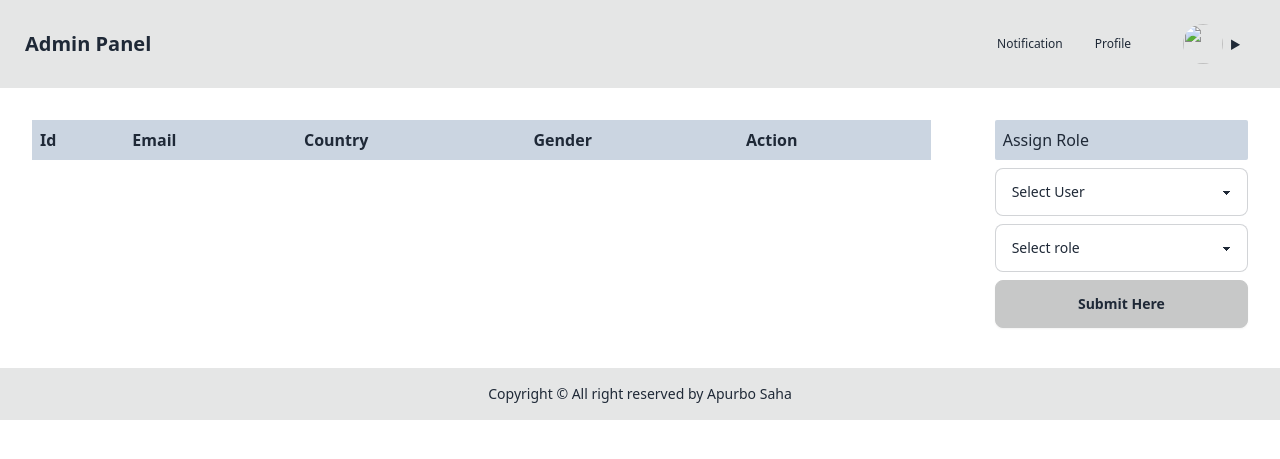
After one commit to saha-apurbo-01/validation-authentication, a PHP site: page /users_list.php in a window 1280 px wide. The commit adds this page. Shown: the top 459 px of the page. Run offline with PHP 8.4, Linux system fonts and the light colour scheme; the visitor is signed in with stand-in values (Sample User, id 1); data that the repository does not hold is empty; some libraries are stand-ins or nearby versions.

Commit message:
brand new commit

```diff
--- a/dashboard.php
+++ b/dashboard.php
@@ -19,6 +19,10 @@
             <h1 class="bg-slate-300 font-blod text-xl p-2 rounded">Welcome to admin panel</h1>
         </div>
     </div>
+
+    <div class="h-10 w-16 mx-8 rounded-lg bg-green-400">
+        <a href="users_list.php" class="flex justify-center items-center p-2 link link-hover">Users</a>
+    </div>
     <?php require 'footer.php' ?>
 
 </body>
--- a/header.php
+++ b/header.php
@@ -26,12 +26,12 @@ $after_assoc_logged = mysqli_fetch_assoc($select_logged_user_res);
     <!-- navbar part -->
     <div class="navbar bg-base-300">
         <div class="flex-1">
-            <a class="btn btn-ghost text-xl">DashBoard</a>
+            <a class="btn btn-ghost text-xl">Admin Panel</a>
         </div>
         <div class="flex-none">
             <ul class="menu menu-horizontal px-1">
-                <li><a>Notification</a></li>
-                <li><a href="profile.php">Profile</a></li>
+                <li><a class="label-text-alt link link-hover">Notification</a></li>
+                <li><a class="label-text-alt link link-hover" href="profile.php">Profile</a></li>
 
 
             </ul>
--- /dev/null
+++ b/users_list.php
@@ -0,0 +1,71 @@
+<!DOCTYPE html>
+<html lang="en">
+
+<head>
+    <meta charset="UTF-8">
+    <meta name="viewport" content="width=device-width, initial-scale=1.0">
+    <link href="https://cdn.jsdelivr.net/npm/daisyui@4.12.10/dist/full.min.css" rel="stylesheet" type="text/css" />
+    <script src="https://cdn.tailwindcss.com"></script>
+    <link rel="stylesheet" href="https://cdnjs.cloudflare.com/ajax/libs/font-awesome/6.6.0/css/all.min.css" integrity="sha512-Kc323vGBEqzTmouAECnVceyQqyqdsSiqLQISBL29aUW4U/M7pSPA/gEUZQqv1cwx4OnYxTxve5UMg5GT6L4JJg==" crossorigin="anonymous" referrerpolicy="no-referrer" />
+    <title>Document</title>
+</head>
+
+<body>
+    <?php
+
+    require 'db.php';
+    $user_list = "SELECT * FROM users";
+    $user_res = mysqli_query($db_connection, $user_list);
+    ?>
+    <?php require 'header.php' ?>
+    <div class="flex flex-row">
+
+        <div class="card card-body w-2/3">
+
+            <table class="bg-slate-200">
+                <tr class="font-bold bg-slate-300">
+                    <td class="p-2">Id</td>
+                    <td class="p-2">Email</td>
+                    <td class="p-2">Country</td>
+                    <td class="p-2">Gender</td>
+                    <td class="p-2">Action</td>
+                </tr>
+
+                <?php foreach ($user_res as $index => $user) { ?>
+                    <tr>
+                        <td class="p-2"><?= $index + 1 ?></td>
+                        <td class="p-2"><?= $user['Email'] ?></td>
+                        <td class="p-2"><?= $user['Country'] ?></td>
+                        <td class="p-2"><?= $user['Gender'] ?></td>
+                        <td class="p-2"><a href="user_delete.php?Id=<?= $user['Id'] ?>" title="Delete User"><i class="fa-solid fa-delete-left"></i></a></td>
+                    </tr>
+                <?php } ?>
+            </table>
+
+        </div>
+        <div class="card card-body ">
+            <h2 class="bg-slate-300 rounded-sm p-2">Assign Role</h2>
+            <select class="select select-bordered w-full max-w-xs">
+                <option disabled selected>Select User</option>
+                <?php foreach ($user_res as $user) { ?>
+                    <option><?= $user['Email'] ?></option>
+                <?php } ?>
+            </select>
+
+            <select class="select select-bordered w-full max-w-xs">
+                <option disabled selected>Select role</option>
+                    <option value="1">Super Admin</option>
+                    <option value="2">Admin</option>
+                    <option value="3">Modarator</option>
+                    <option value="4">Editor</option>
+            </select>
+            <button type="submit" class="btn btn-active">Submit Here</button>
+        </div>
+    </div>
+
+    <?php require 'footer.php' ?>
+
+
+</body>
+
+</html>
```
Also changed, not shown: user_delete.php (added, +12 -0 lines), uploads/66b725b5eecb1.jpg (renamed from uploads/66b5f6b9a5bee.jpg), uploads/66b739084213d.jpg (added), uploads/66b749f1371ee.jpg (added).
